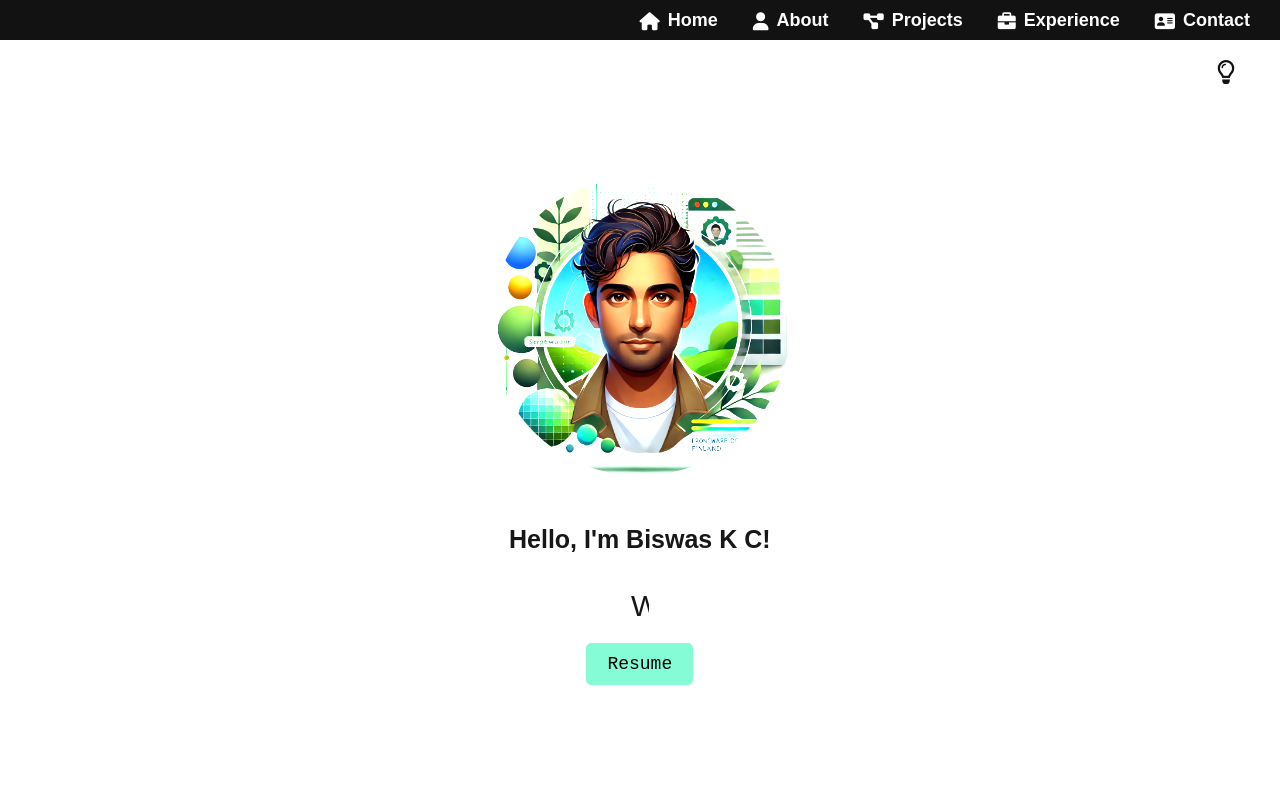
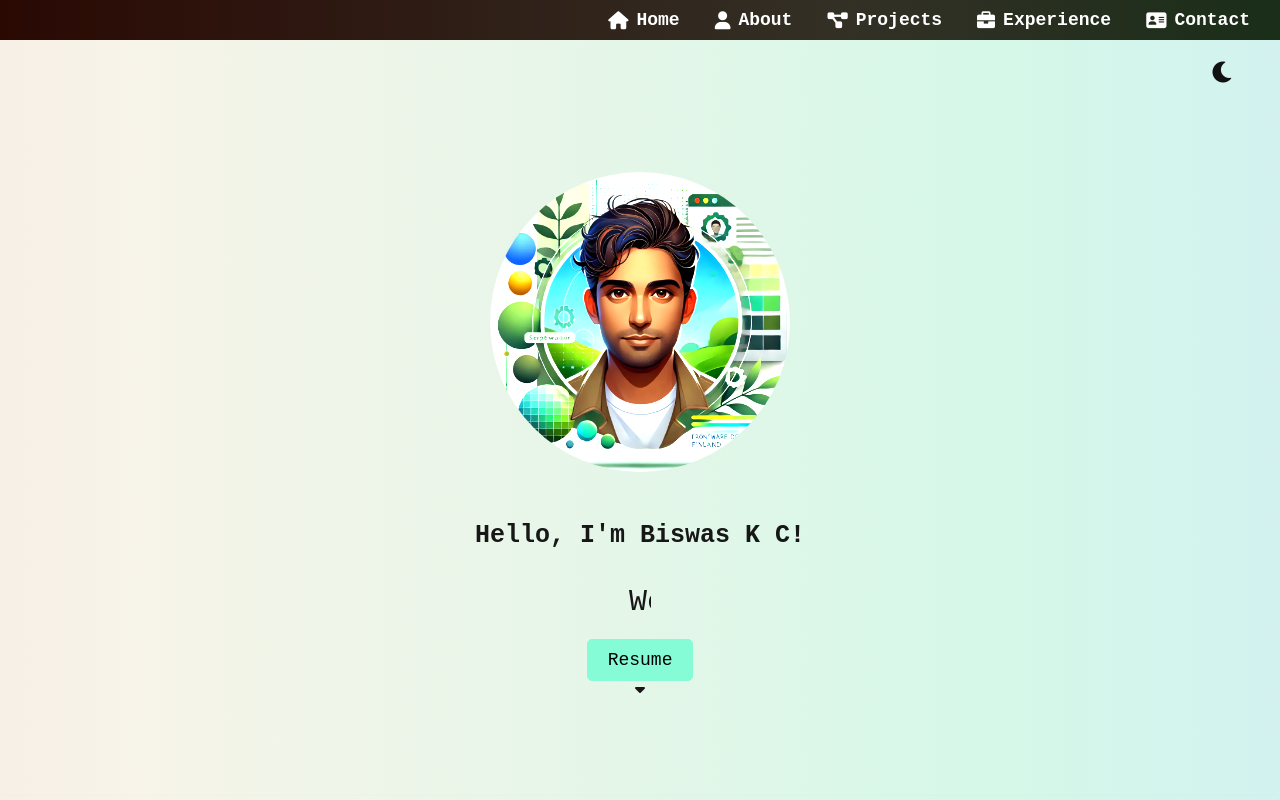
Before and after one commit to biswaskc57/Portfolio, a React (Create React App) app: page / in a window 1280 px wide. Shown: the top 800 px of the page. Built offline with nearby package versions, Linux system fonts and the light colour scheme; no server answers.

Commit message:
Added base background color

```diff
--- a/src/App.module.scss
+++ b/src/App.module.scss
@@ -6,7 +6,7 @@ html {
 
 body {
   margin: 0;
-  font-family: Arial, sans-serif;
+  font-family: monospace !important;
   transition: background-color 0.3s, color 0.3s;
 }
 
--- a/src/components/ToggleButton/ToggleButton.tsx
+++ b/src/components/ToggleButton/ToggleButton.tsx
@@ -17,7 +17,7 @@ const ThemeToggle: React.FC<ThemeToggleProps> = ({ isDarkMode, setIsDarkMode })
 
   return (
     <div onClick={handleToggle} style={{ cursor: 'pointer', fontSize: '24px' }}>
-      <i className={`${styles.themeToggle} fa ${isDarkMode ? 'fa-solid fa-lightbulb' : 'fa-regular fa-lightbulb'}`}></i>
+      <i className={`${styles.themeToggle} fas ${isDarkMode ? 'fa-sun' : 'fa-moon'}`}></i>
     </div>
   );
 };
--- a/src/components/ToggleButton/toggleButton.module.scss
+++ b/src/components/ToggleButton/toggleButton.module.scss
@@ -1,10 +1,8 @@
 .themeToggle {
-    position: fixed;
+    position: absolute;
     top: 50px;
     right: 30px;
     padding: 10px 15px;
     cursor: pointer;
     transition: background-color 0.3s;
-    z-index: 9999;
-    font-size: 24px;
 }
--- a/src/components/intro/Intro.module.scss
+++ b/src/components/intro/Intro.module.scss
@@ -6,7 +6,30 @@
   padding: 0 50px;
   height: 100vh;
   width: auto;
+  // background-image: url("../../assets/background.jpg");
   background-size: contain;
+  border-bottom: 4px solid transparent;
+  // background: linear-gradient(90deg, #FF5733, #FFC300, #28A745, #007BFF);
+  background-size: 200% 100%;
+  background-clip: padding-box;
+  animation: gradient-border 3s infinite alternate;
+}
+
+.introContainer::after {
+  content: '';
+  position: absolute;
+  left: 0;
+  bottom: 0;
+  width: 100%;
+  height: 4px; /* Thickness of the border */
+  // background: linear-gradient(to right, #FF5733, #FFC300, #28A745, #007BFF); /* Gradient border */
+  box-shadow: 0 4px 6px rgba(0, 0, 0, 0.1); /* Shadow effect */
+  border-radius: 2px; /* Rounded corners */
+}
+
+@keyframes gradient-border {
+  0% { background-position: 0% 100%; }
+  100% { background-position: 100% 100%; }
 }
 
 .introElements {
--- a/src/components/intro/Intro.tsx
+++ b/src/components/intro/Intro.tsx
@@ -28,6 +28,7 @@ const Intro: React.FC = () => {
           <a href={Pdf} rel="noopener noreferrer" target="_blank">
             <button title="View resume">Resume</button>
           </a>
+          <i className="fas fa-caret-down"></i>
         </div>
       </div>
     </div>
--- a/src/variables.scss
+++ b/src/variables.scss
@@ -1,24 +1,38 @@
 // Light Theme Variables
-$light-background: #ffffff;
+$light-background: linear-gradient(90deg, #f7dad4, #f7f4e9, rgb(213 248 232), #cee6ff);
 $light-font-color: #121212;
 $light-accent-color: #3498db;
 
 // Dark Theme Variables
-$dark-background: #121212;
+$dark-background: linear-gradient(90deg, #2a0903, #333026, #012c0b, #072544);
 $dark-font-color: #ffffff;
 $dark-accent-color: #bb86fc;
 
 // Theme Mixins
 @mixin lightTheme {
-  background-color: $light-background;
+  background: $light-background; // Change from background-color to background
   color: $light-font-color;
   --accent-color: $light-accent-color;
+  background-size: 200% 100%;
+  background-clip: padding-box;
+  animation: gradient-border 20s infinite alternate;
+  border-bottom: 4px solid transparent;
 }
 
+@keyframes gradient-border {
+  0% { background-position: 0% 100%; }
+  100% { background-position: 100% 100%; }
+}
+
+
 @mixin darkTheme {
-  background-color: $dark-background;
+  background: $dark-background;
   color: $dark-font-color;
   --accent-color: $dark-accent-color;
+  background-size: 200% 100%;
+  background-clip: padding-box;
+  animation: gradient-border 20s infinite alternate;
+  border-bottom: 4px solid transparent;
 }
 
 // Apply theme styles to the root element based on a class
@@ -30,6 +44,7 @@ $dark-accent-color: #bb86fc;
   @include darkTheme;
 }
 
+// Example mobile mixin
 @mixin mobile {
   @media only screen and (max-width: #{$width}) {
     @content;
```
